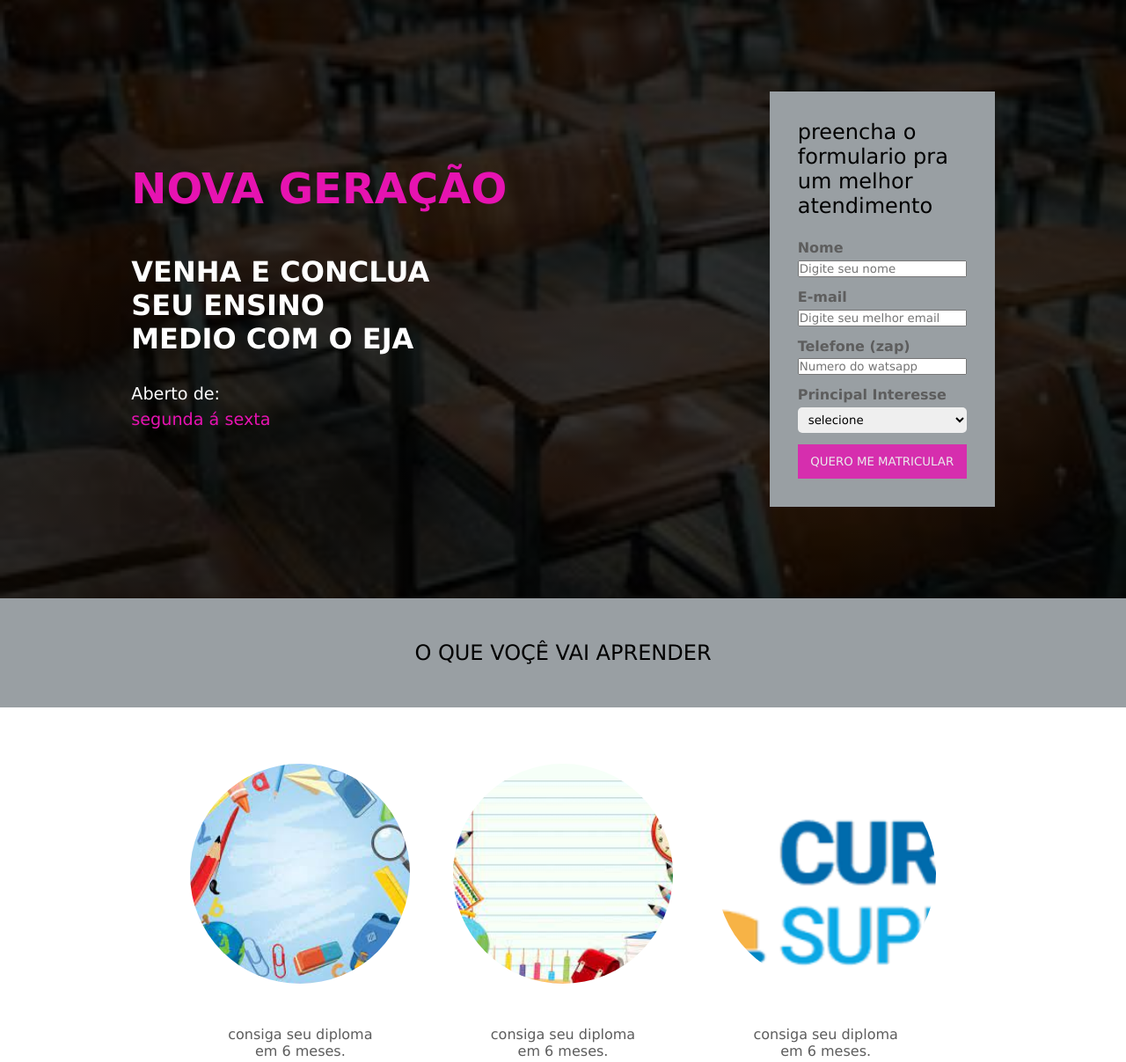
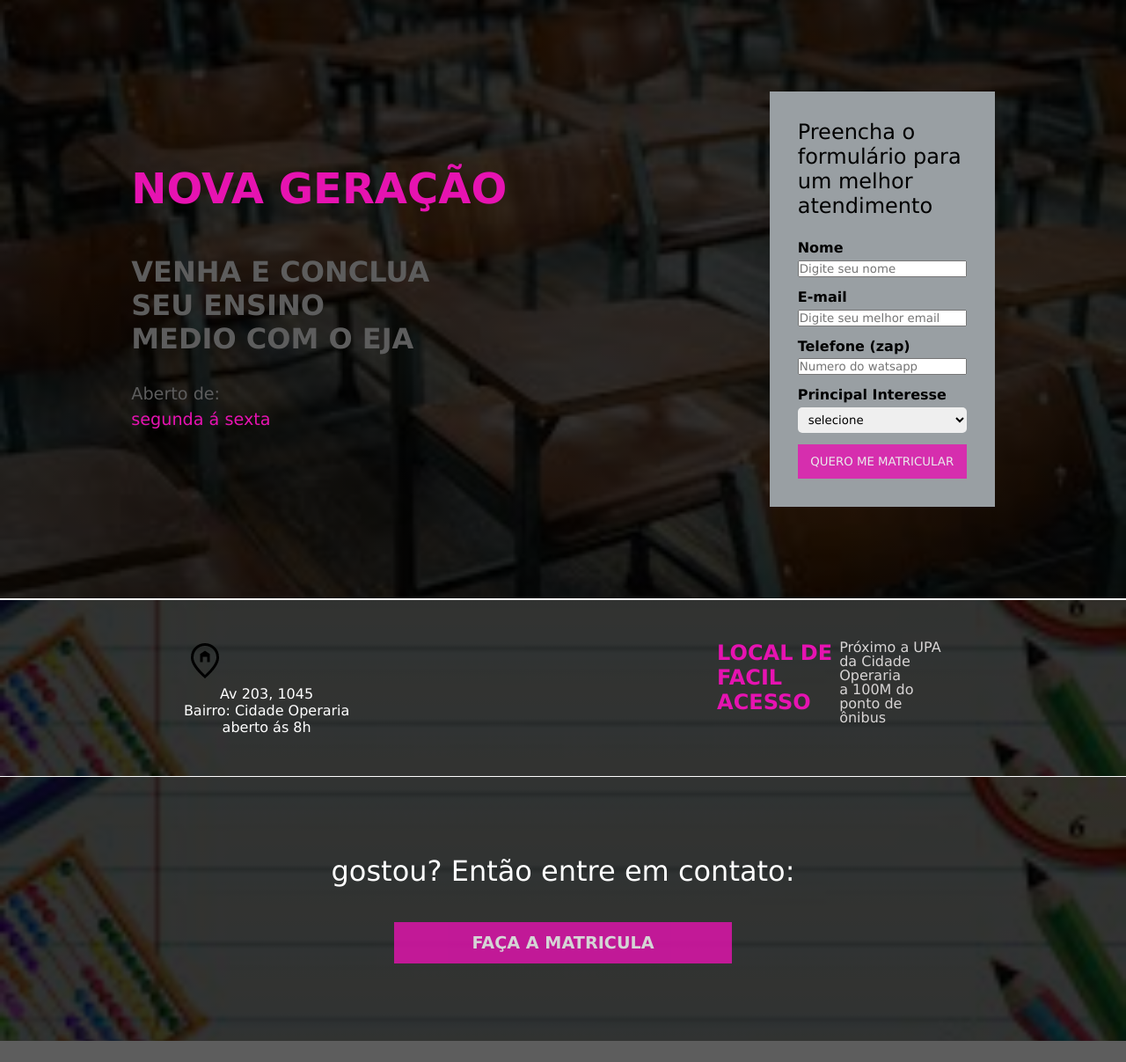
Before and after one commit to makerstoday/Supletivo, a plain HTML site: page index.html in a window 1280 px wide. Shown: the top 1207 px of the page at 88% size. Drawn offline with Linux system fonts and the light colour scheme.

Commit message:
css-responsivo
estilo
responsividade

```diff
--- a/css/styles.css
+++ b/css/styles.css
@@ -24,7 +24,8 @@
     display: flex;
     justify-content:space-around;
     align-items: center;
-    color: var(--text-color);
+    color: var(--text-tertiary);
+    margin-bottom: .1em;
 }
 
 #disclaimer h2,
@@ -73,10 +74,11 @@
     display: flex;
     flex-direction:column ;
     margin-bottom: .8em;
+
 }
 
 .form-group label {
-    color:var(--text-tertiary);
+    color:var(--text-secondary);
     margin-bottom: 0.3em;
     font-weight: bold;
 
@@ -88,7 +90,8 @@ padding: 6px 8px;
 border-radius: 5px;
 border: none;
 outline: none;
-
+cursor: pointer;
+border
 }
 
 .btn{
@@ -156,7 +159,7 @@ text-transform: uppercase;
 
 /* location */
 #location {
-    height: 400px;
+    height: 200px;
     background: linear-gradient(rgba(0,0,0,.8), rgba(0,0,0,.8)), url("../img/imagem\ 3.jpg");
     background-position: center;
     background-size: cover;
@@ -164,12 +167,12 @@ text-transform: uppercase;
     align-items: center;
     justify-content: space-around;
     color: var(--text-color);
-    margin-bottom: 3em;
+    margin-bottom: .1em;
 
 }
 #address,
 #about-location {
-    max-width: 30%;
+    max-width: 20%;
     display: flex;
 
 
@@ -180,23 +183,25 @@ text-transform: uppercase;
 }
 #address i {
     color: var(--primary);
-    font-size: 4em;
+    font-size: 1em;
     margin-right:.5em;
 }
 #address-details {
     text-align: center;
-    font-size: 1.3em;
+    font-size: 1em;
 
 }
 #about-location h3 {
     color: var(--primary);
-    font-size: 2.5em;
+    font-size: 1.5em;
     margin-bottom: 1em;
     text-transform: uppercase;
 
 }
 #about-location p {
-    line-height: 1.5em;
+    line-height: 1em;
+    font-size: 1em;
+    color:#d8d5d5
 
 }
 
@@ -268,11 +273,12 @@ font-weight: bold;
 /* footer address */
 #footer {
     text-align: center;
-    color: var(--text-tertiary);
+    color: var(--text-secondary);
     height: 250px;
     display: flex;
     flex-direction: column;
     justify-content: center;
+    background-color: #5d5d5d;
 
 }
 #footer h3 {
--- a/index.html
+++ b/index.html
@@ -18,7 +18,7 @@
                 <P class="event-date">segunda á sexta </P>
         </div>
         <div id="subscription-form">
-           <p>preencha o formulario pra um melhor atendimento</p>
+           <p>Preencha o formulário para um melhor atendimento</p>
            <form>
                 <div class="form-group">
                     <label for="name">Nome</label>
@@ -47,6 +47,7 @@
            </form>
         </div>
     </header>
+    <!--
     <section id="key-benefits">
         <h2> o que voçê vai aprender </h2>
         <div class="benefits">
@@ -67,22 +68,24 @@
             </div>
         </div>
     </section>
+    -->
     <section id="location">
         <div class="address">
             <img src="./img/home_pin_FILL0_wght400_GRAD0_opsz48.png" alt="location">
             <div id="address-details">
-                <p>av 203, 1045</p>
-                <p>bairro: cidade operaria</p>
+                <p>Av 203, 1045</p>
+                <p>Bairro: Cidade Operaria</p>
                 <p>aberto ás 8h</p>
             </div>
 
         </div>
         <div id="about-location">
-            <h3>local de facil acesso</h3>
-            <p>proximo a upa da cidade operaria <br> a 100m do ponto de onibus</p>
+            <h3>Local de facil acesso</h3>
+            <p>Próximo a UPA da Cidade Operaria <br> a 100M do ponto de ônibus</p>
 
         </div>
     </section>
+    <!--
     <section id="details">
         <div class="detail" id="detail-1">
             <img src="img/sala 1.jpg" alt="aulas online">
@@ -117,6 +120,7 @@
                     </div>
                 </div>
     </section>
+    -->
     <section id="cta">
         <h3>gostou? Então entre em contato:</h3>
         <button class="btn">Faça a Matricula</class>
```
